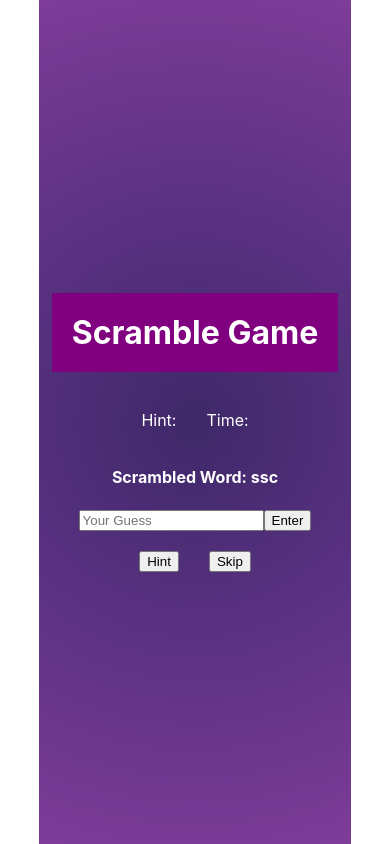
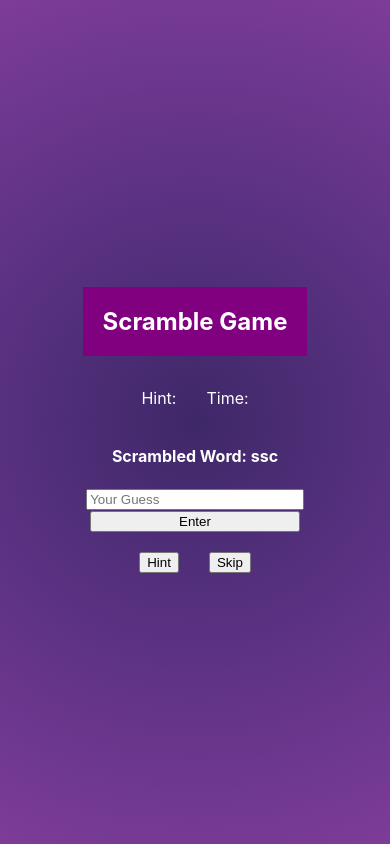
Before and after one commit to IsaacToluwani/word-scramble-game, a React (Create React App) app: page / in a window 390 px wide. Built offline with nearby package versions, Linux system fonts and the light colour scheme.

Commit message:
add responsive design using media queries

```diff
--- a/src/Components/ScrambleGame/ScrambleGame.css
+++ b/src/Components/ScrambleGame/ScrambleGame.css
@@ -41,3 +41,43 @@ justify-content: center;
 gap: 30px;
 margin-top: 20px;
 }
+
+/* Media query for tablets */
+@media (max-width: 768px) {
+  .scramble {
+    width: 90vw;
+    height: 100vh;
+  }
+
+  .scramble h1 {
+    font-size: 2rem;
+  }
+
+  .content-input input {
+    width: 80%;
+  }
+
+  .content-input button {
+    width: 80%;
+  }
+}
+
+/* Media query for mobile devices */
+@media (max-width: 480px) {
+  .scramble {
+    width: 100vw;
+    height: 100vh;
+  }
+
+  .scramble h1 {
+    font-size: 1.5rem;
+  }
+
+  .content-input input {
+    width: 90%;
+  }
+
+  .content-input button {
+    width: 90%;
+  }
+}
```
